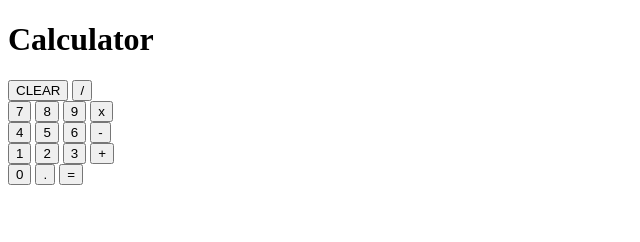
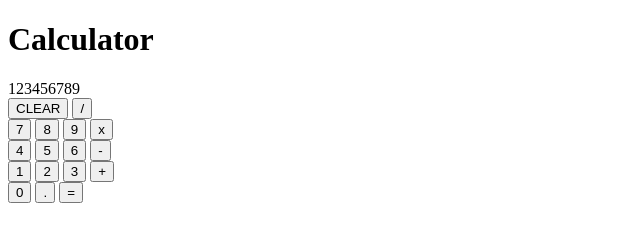
Before and after one commit to haafizzismail/TOP-calculator, a plain HTML site: page index.html in a window 1280 px wide. Shown: the whole page, without its empty margins (0-640 px from the left). Drawn offline with Linux system fonts and the light colour scheme.

Commit message:
add calculator face

```diff
--- a/index.html
+++ b/index.html
@@ -12,7 +12,7 @@
 <body>
     <h1>Calculator</h1>
     <section class="calculator">
-        <div class="display"></div>
+        <div class="display">123456789</div>
         <div class="buttons">
             <div class="buttons-row">
                 <button class="button clear">CLEAR</button>
```
